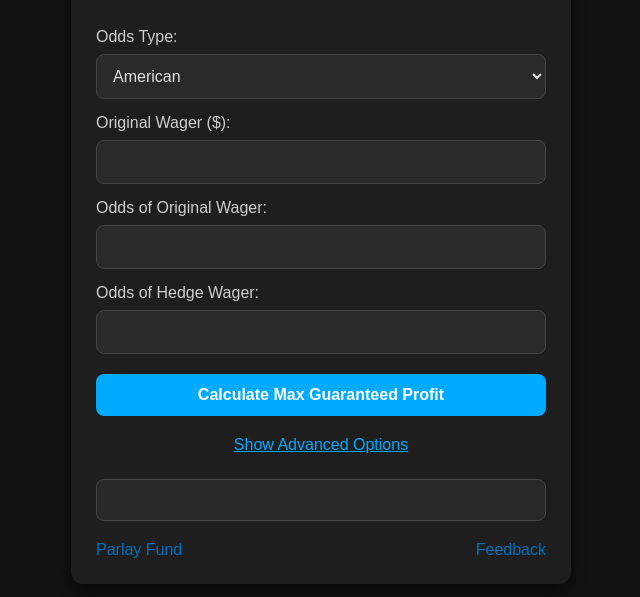
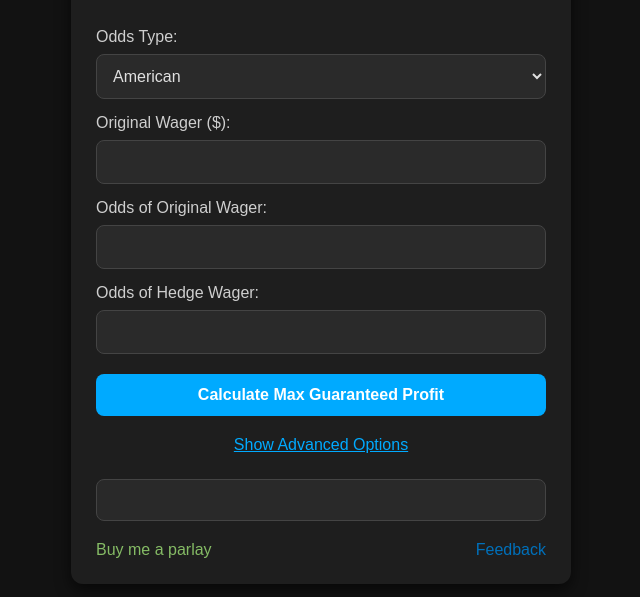
Before and after one commit to JaketGO/HedgeCalculator, a plain HTML site: page index.html in a window 1280 px wide. Shown: the part 179-776 px from the top of the page, without its empty margins (319-959 px from the left). Drawn offline with Linux system fonts and the light colour scheme.

Commit message:
index.html

```diff
--- a/index.html
+++ b/index.html
@@ -177,8 +177,8 @@
         <div style="display: flex; justify-content: space-between; margin-top: 20px;">
 
         <!-- Buy Me A Coffee Link -->
-        <a href="https://buymeacoffee.com/hedgecalculator" target="_blank" style="margin: 0; text-decoration: none; color: #0070ba; font-size: 16px;">
-            Parlay Fund
+        <a href="https://buymeacoffee.com/hedgecalculator" target="_blank" style="margin: 0; text-decoration: none; color: #85bb65; font-size: 16px;">
+            Buy me a parlay
         </a>
 
         <!-- Feedback Link -->
```
